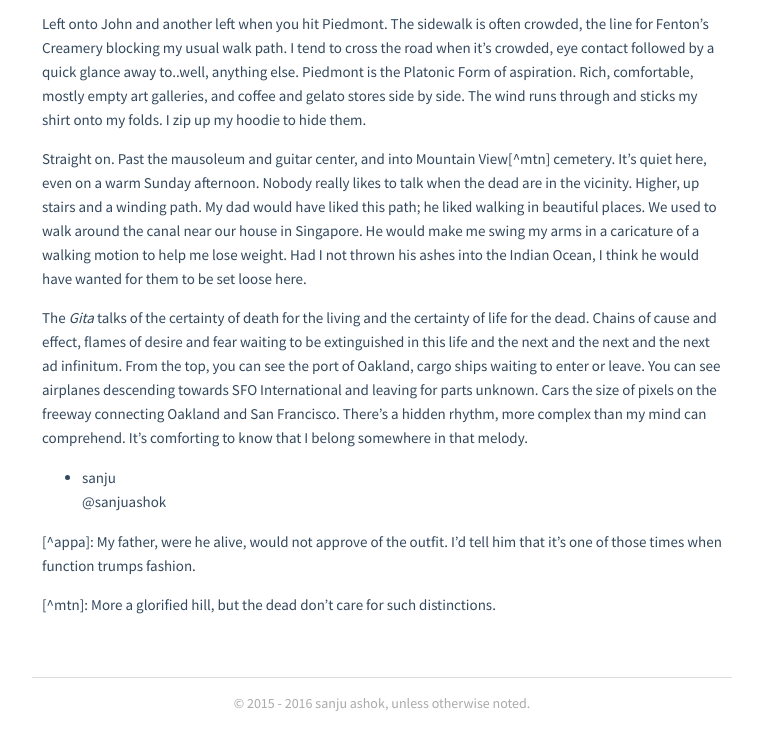
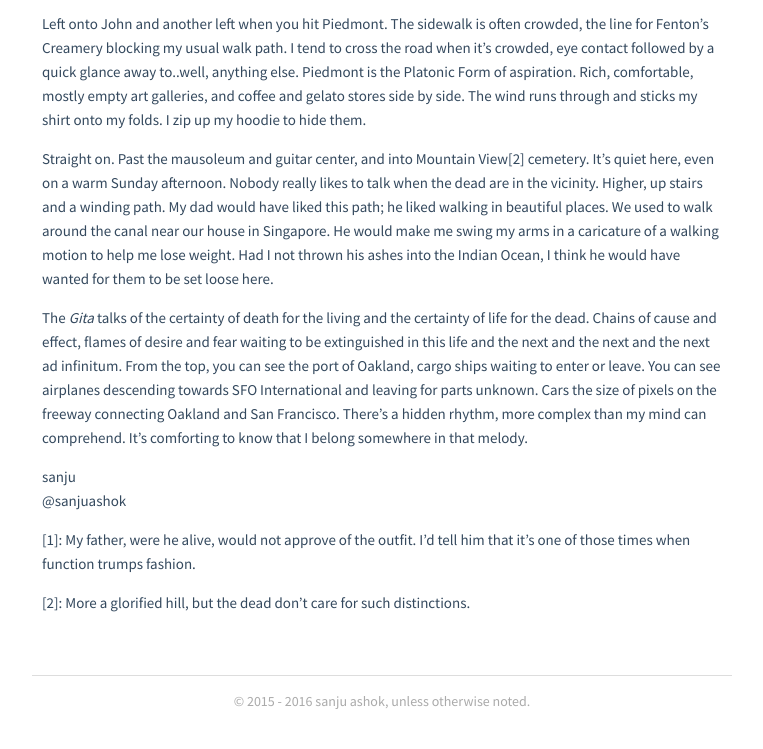
Before and after one commit to sanjuashok/blog, a plain HTML site: page 2016/03/13/a-walk/index.html in a window 1280 px wide. Shown: the part 745-1494 px from the top of the page, without its empty margins (258-1021 px from the left). Drawn offline with nearby package versions, Linux system fonts and the light colour scheme; some packages are replaced by stand-ins of ours.

Commit message:
Site updated: 2016-03-13 15:12:35

```diff
--- a/2016/03/13/a-walk/index.html
+++ b/2016/03/13/a-walk/index.html
@@ -1,12 +1,10 @@
 <!DOCTYPE html><html lang="en"><head><meta charset="utf-8"><meta name="X-UA-Compatible" content="IE=edge"><title> a walk · betwixt</title><meta name="description" content="a walk - sanju ashok"><meta name="viewport" content="width=device-width, initial-scale=1"><link rel="short icon" href="/sound.png"><link rel="stylesheet" href="/css/apollo.css"><link rel="stylesheet" href="https://fonts.googleapis.com/css?family=Source+Sans+Pro:400,600" type="text/css"></head><body><header><a href="/" class="logo-link"><img src="/sound.png"></a><ul class="nav nav-list"><li class="nav-list-item"><a href="/" target="_self" class="nav-list-link">BLOG</a></li><li class="nav-list-item"><a href="/archives/" target="_self" class="nav-list-link">ARCHIVE</a></li></ul></header><section class="container"><div class="post"><article class="post-block"><h1 class="post-title">a walk</h1><div class="post-time">Mar 13, 2016</div><div class="post-content"><p>It’s the spiritual part of me that likes the high places. Not the roof of a building in a city (a cropped view of the rat race), nor the true vertigo from an airplane where the world is an abstraction and reality is the shape that imagination forces into the clouds. Medium height: that sweet spot between the Routine and the Transcendent. I’ve only found one perfect spot so far.</p>
 <p>It’s a short walk to get there, a bit less than two miles. First, a right onto Whitmore St. Past my first apartment in Oakland, a light-less craigslist rush-job with an undergraduate student landlady from China, depressingly younger than I was. The mailbox was constantly overflowing. My landlady would get her mail delivered to my address. Letters from the DMV, gas and electricity bills, bank statements - testaments to a life just begun in this country. The previous tenant had moved to a retirement home. She had magazine subscriptions (the New Yorker and National Geographic). A lot of letters from her health insurance (I worried about her). Sierra club membership dues reminders. AARP pamphlets. I never met her, but her mail spoke to a solidified intellect; she knew who she was and what she wanted from this world. My messages were in there somewhere. I’d often mistakenly throw them out, but they were mostly spam.</p>
-<p>Then another right onto Gilbert St. I walked with my mother here often, during the winter when she came to visit from India. As a family, we’ve always lived in warm places: India, Kenya, Malaysia, Singapore were where we were all together. My mother can’t abide the cold. She always has a sweater on, a jacket on top,  definitely thermal long underwear. All this combined with a <em>salwar kameez</em> and sneakers[^appa].  We talk about my marriage (she wants it done soon, I’m bargaining to postpone), my ambitions (she tells me to follow my passion), my work (refer to ambitions). About me, mostly. I don’t call her enough.</p>
+<p>Then another right onto Gilbert St. I walked with my mother here often, during the winter when she came to visit from India. As a family, we’ve always lived in warm places: India, Kenya, Malaysia, Singapore were where we were all together. My mother can’t abide the cold. She always has a sweater on, a jacket on top,  definitely thermal long underwear. All this combined with a <em>salwar kameez</em> and sneakers[1].  We talk about my marriage (she wants it done soon, I’m bargaining to postpone), my ambitions (she tells me to follow my passion), my work (refer to ambitions). About me, mostly. I don’t call her enough.</p>
 <p>Left onto John and another left when you hit Piedmont. The sidewalk is often crowded, the line for Fenton’s Creamery blocking my usual walk path. I tend to cross the road when it’s crowded, eye contact followed by a quick glance away to..well, anything else. Piedmont is the Platonic Form of aspiration. Rich, comfortable, mostly empty art galleries, and coffee and gelato stores side by side. The wind runs through and sticks my shirt onto my folds. I zip up my hoodie to hide them.</p>
-<p>Straight on. Past the mausoleum and guitar center, and into Mountain View[^mtn] cemetery. It’s quiet here, even on a warm Sunday afternoon. Nobody really likes to talk when the dead are in the vicinity. Higher, up stairs and a winding path.  My dad would have liked this path; he liked walking in beautiful places. We used to walk around the canal near our house in Singapore. He would make me swing my arms in a caricature of a walking motion to help me lose weight. Had I not thrown his ashes into the Indian Ocean, I think he would have wanted for them to be set loose here. </p>
+<p>Straight on. Past the mausoleum and guitar center, and into Mountain View[2] cemetery. It’s quiet here, even on a warm Sunday afternoon. Nobody really likes to talk when the dead are in the vicinity. Higher, up stairs and a winding path.  My dad would have liked this path; he liked walking in beautiful places. We used to walk around the canal near our house in Singapore. He would make me swing my arms in a caricature of a walking motion to help me lose weight. Had I not thrown his ashes into the Indian Ocean, I think he would have wanted for them to be set loose here.</p>
 <p>The <em>Gita</em>  talks of the certainty of death for the living and the certainty of life for the dead. Chains of cause and effect, flames of desire and fear waiting to be extinguished in this life and the next and the next and the next ad infinitum. From the top, you can see the port of Oakland, cargo ships waiting to enter or leave. You can see airplanes descending towards SFO International and leaving for parts unknown. Cars the size of pixels on the freeway connecting Oakland and San Francisco. There’s a hidden rhythm, more complex than my mind can comprehend. It’s comforting to know that I belong somewhere in that melody.</p>
-<ul>
-<li>sanju<br>@sanjuashok</li>
-</ul>
-<p>[^appa]: My father, were he alive, would not approve of the outfit. I’d tell him that it’s one of those times when function trumps fashion. </p>
-<p>[^mtn]: More a glorified hill, but the dead don’t care for such distinctions.</p>
+<p>sanju<br>@sanjuashok</p>
+<p>[1]: My father, were he alive, would not approve of the outfit. I’d tell him that it’s one of those times when function trumps fashion.</p>
+<p>[2]: More a glorified hill, but the dead don’t care for such distinctions.</p>
 </div></article></div></section><footer><div class="paginator"></div><div class="copyright"><p>© 2015 - 2016 <a href="http://sanju.io">sanju ashok</a>, unless otherwise noted.</p></div></footer><script>(function(b,o,i,l,e,r){b.GoogleAnalyticsObject=l;b[l]||(b[l]=function(){(b[l].q=b[l].q||[]).push(arguments)});b[l].l=+new Date;e=o.createElement(i);r=o.getElementsByTagName(i)[0];e.src='//www.google-analytics.com/analytics.js';r.parentNode.insertBefore(e,r)}(window,document,'script','ga'));ga('create',"UA-65933410-1",'auto');ga('send','pageview');</script><script>var _hmt = _hmt || [];(function() {var hm = document.createElement("script");hm.src = "//hm.baidu.com/hm.js?a36e15d9e2adec9a21fcdd9f686b1ed2";var s = document.getElementsByTagName("script")[0]; s.parentNode.insertBefore(hm, s);})();</script><script src="https://cdn.bootcss.com/mathjax/2.5.3/MathJax.js?config=TeX-AMS-MML_HTMLorMML"></script></body></html>
```
